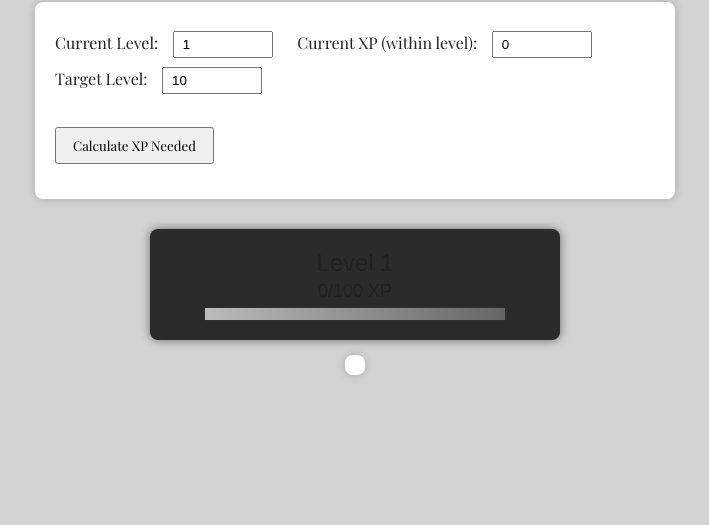
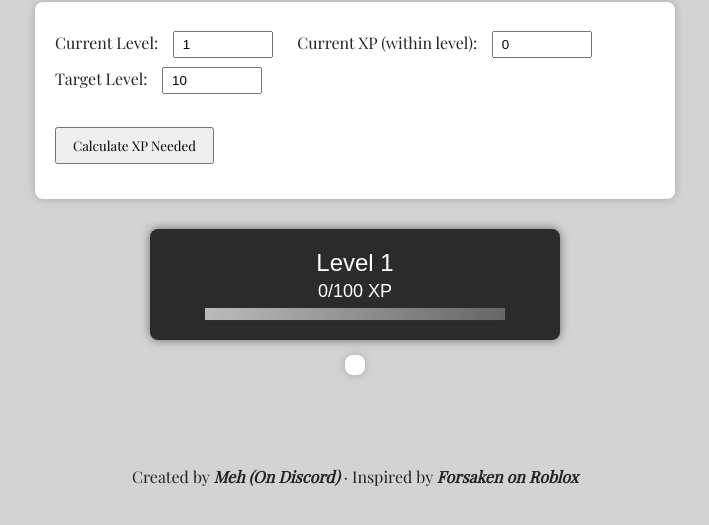
Before and after one commit to Doritosrverygood184/ForsakenLevelCalculator, a plain HTML site: page index.html in a window 1280 px wide. Shown: the part 235-760 px from the top of the page, without its empty margins (285-994 px from the left). Drawn offline with nearby package versions, Linux system fonts and the light colour scheme.

Commit message:
Update index.html

```diff
--- a/index.html
+++ b/index.html
@@ -118,10 +118,12 @@ button {
 .level-text {
   font-size: 24px;
   margin-bottom: 4px;
+  color: #fff;
 }
 .xp-text {
   font-size: 18px;
   margin-bottom: 6px;
+  color: #fff;
 }
 .bar-container {
   width: 300px;
@@ -137,6 +139,19 @@ button {
   width: 0%; /* will be set dynamically */
   background-color: #fff; /* white fill */
   border-radius: 0; /* sharp edges */
+}
+
+/* Credits styling */
+.credits {
+  text-align: center;
+  margin-top: 40px;
+  font-family: 'Playfair Display', serif;
+  font-size: 16px;
+  color: #222;
+}
+.credits b.i {
+  font-weight: bold;
+  font-style: italic;
 }
 </style>
 </head>
@@ -178,6 +193,11 @@ button {
   <div id="xpNeededMsg"></div>
   <!-- List of options -->
   <ul id="recommendations"></ul>
+</div>
+
+<!-- Credits -->
+<div class="credits">
+  Created by <b><i>Meh (On Discord)</i></b> &middot; Inspired by <b><i>Forsaken on Roblox</i></b>
 </div>
 
 <script>
```
